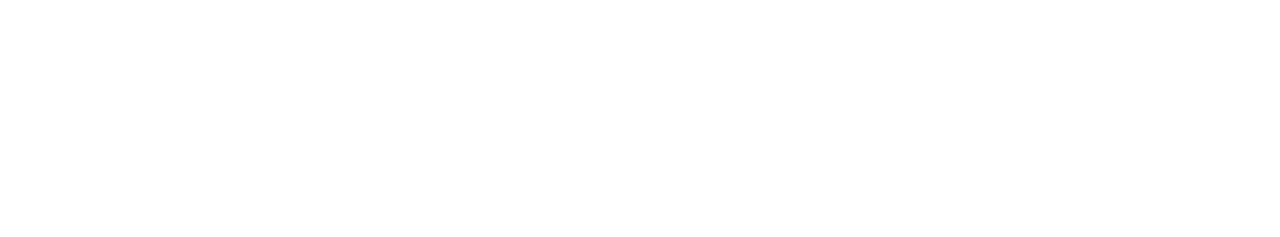
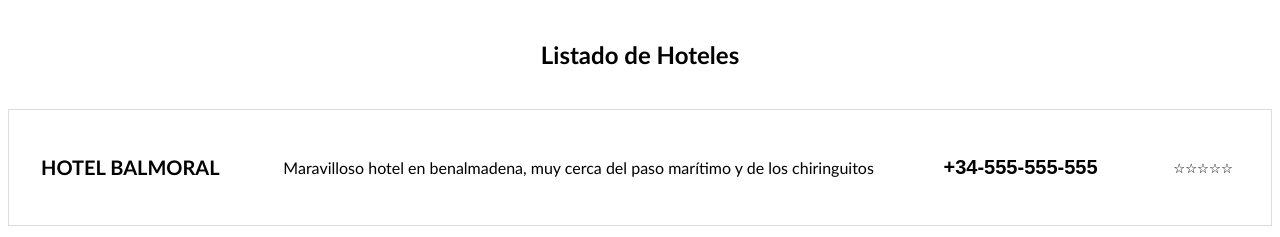
Before and after one commit to jessyandrade01/Bootcam-javascript, a plain HTML site: page MODULO 0/Ejercicio Hoteles/index.html in a window 1280 px wide. Drawn offline with Linux system fonts and the light colour scheme.

Commit message:
Listado Hoteles

```diff
--- a/MODULO 0/Ejercicio Hoteles/index.html
+++ b/MODULO 0/Ejercicio Hoteles/index.html
@@ -0,0 +1,49 @@
+<!DOCTYPE html>
+<html lang="en">
+
+<head>
+    <meta charset="UTF-8">
+    <meta http-equiv="X-UA-Compatible" content="IE=edge">
+    <meta name="viewport" content="width=device-width, initial-scale=1.0">
+    <title>Document</title>
+    <link rel="stylesheet" href="site.css">
+</head>
+
+<body>
+    <div class="hoteles-container">
+
+        <div class="hoteles-head">
+            <h2>Listado de Hoteles</h2>
+        </div>
+
+        <div class="hoteles-body">
+
+            <div class="hoteles-item">
+
+                <div class="name">
+                    <span class="item-name">hotel balmoral</span>
+                </div>
+
+                <div class="information">
+
+                    <p class="item-description"> <span class="wonderfull">maravilloso</span> hotel en Benalmadena, muy
+                        cerca del paso marítimo y
+                        de
+                        los chiringuitos</p>
+                </div>
+
+                <div class="numeros">
+                    <button class="telefonos">+34-555-555-555</button>
+                </div>
+
+                <div class="estrellas">
+                    <button class="quantity">☆☆☆☆☆</button>
+                </div>
+            </div>
+
+        </div>
+    </div>
+
+</body>
+
+</html>
--- /dev/null
+++ b/MODULO 0/Ejercicio Hoteles/site.css
@@ -0,0 +1,50 @@
+body {
+    font-family:'Trebuchet MS', 'Lucida Sans Unicode', 'Lucida Grande', 'Lucida Sans', Arial, sans-serif;
+}
+
+.hoteles-head > h2 {
+    text-align: center;
+    padding: 20px;
+}
+
+.hoteles-item{
+    padding: 32px; /* Espaico entre cajas */
+    border: 1px solid #dcdcdc;
+    display: flex; /* Para alinear elementos */
+    justify-content: space-between; /* Reparte equitativamente los elementos en el espacio en una línea horizontal */
+    text-align: center;
+    align-items: center; /* Funciona para flexbox */
+    /*margin-bottom: 8px; /* Espacio que hay entre la caja y el texto */
+}
+
+.item-name {
+    text-transform: uppercase; /* Pone todas las letras en mayuscula*/
+    font-size: 20px;
+    font-weight: bold;
+
+}
+
+.item-description {
+    text-transform: lowercase; /* Pone las letras en minúsculas*/
+    font-size: 16px;
+}
+
+.wonderfull {
+    text-transform: capitalize;
+}
+
+.telefonos {
+    text-align:right;
+    border:transparent;
+    background-color: transparent;
+    cursor: pointer;
+    font-size: 20px;
+    font-weight: bold;
+}
+
+.quantity {
+    background-color: transparent; /* El color de fondo del botón será transparente, es decir el color de lo que haya por detrás*/
+    border:transparent;
+    cursor: pointer; /* Cuando esté encima aparezca 1 dedito*/
+    text-shadow: 0px 1px opx #ffffff; /* Para que el + y el - se vean con difuminado*/
+}
```
Also changed, not shown: MODULO 0/Ejercicio Shopping cart/index.html (+7 -0 lines), MODULO 0/Ejercicio Shopping cart/site.css (+4 -3 lines), MODULO 0/Ejercicio Hoteles/style.css (deleted).
